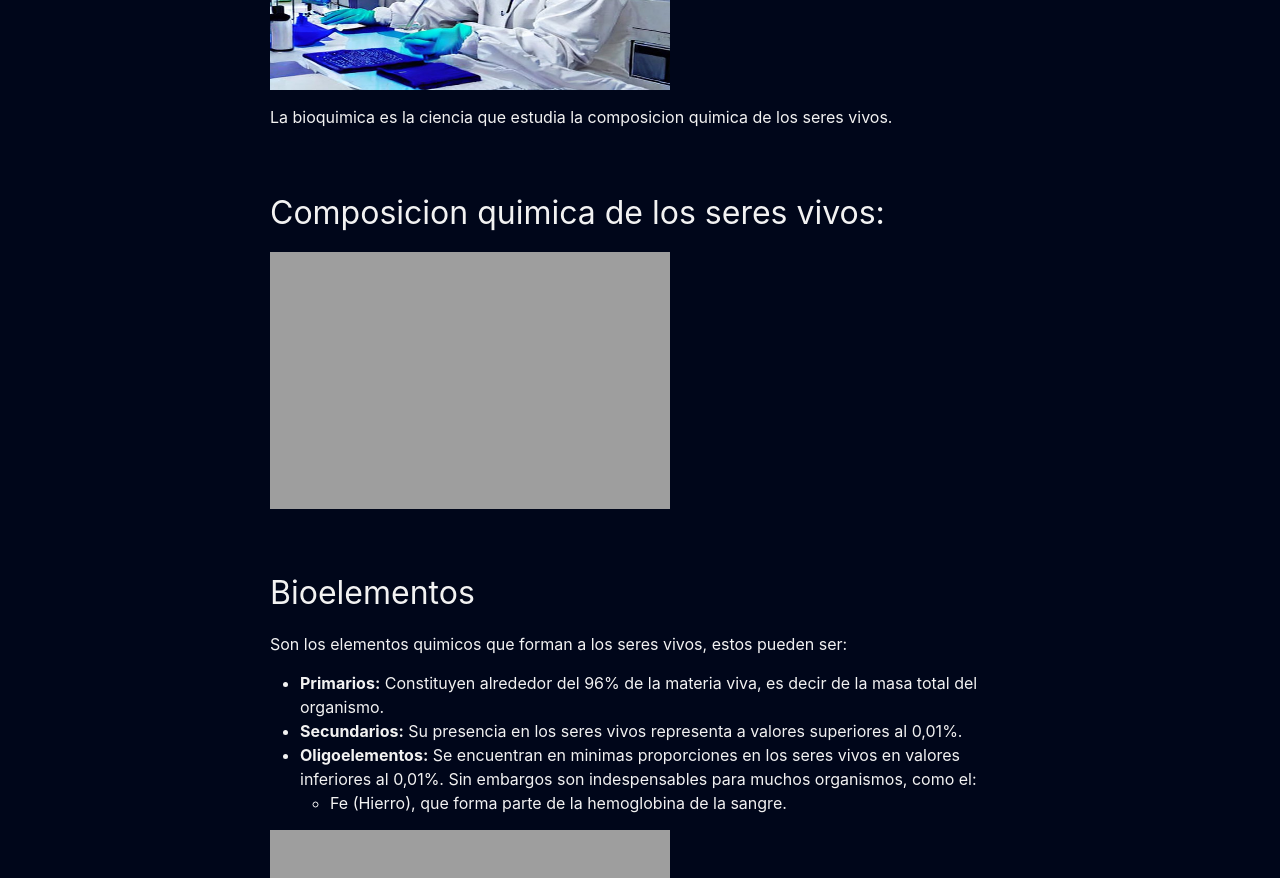
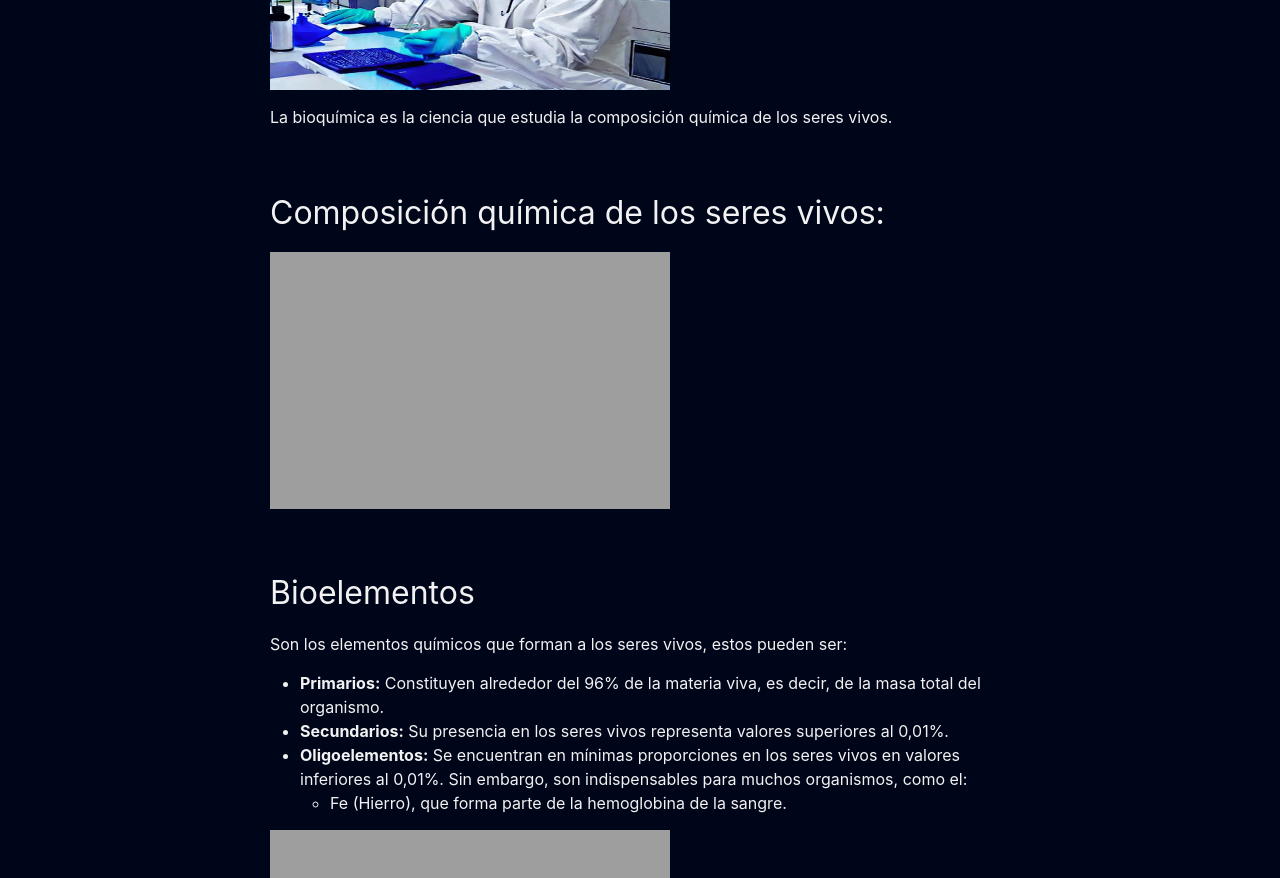
Before and after one commit to dylanmeca/dylanmeca.github.io, a Jekyll site: the page built from _posts/2023-04-24-Bioquimica.md, in a window 1280 px wide. Shown: the part 373-1251 px from the top of the page. Built offline with Jekyll 4.4.1, drawn with Linux system fonts in a browser that asks for light colours; a script that is not in the unit is left out; comment, search, counter and statistics services are not loaded.

Commit message:
Update 2023-04-24-Bioquimica.md

```diff
--- a/_posts/2023-04-24-Bioquimica.md
+++ b/_posts/2023-04-24-Bioquimica.md
@@ -20,17 +20,17 @@ keywords:
 
 <img src="https://dylanmeca.github.io/assets/img/quimica/bioquimica-laboratorio.jfif" width="400px" height="257px">
 
-La bioquimica es la ciencia que estudia la composicion quimica de los seres vivos.
+La bioquímica es la ciencia que estudia la composición química de los seres vivos.
 
-## Composicion quimica de los seres vivos:
+## Composición química de los seres vivos:
 <img src="https://dylanmeca.github.io/assets/img/quimica/composicion-quimica.jpg" width="400px" height="257px">
 
 ## Bioelementos
-Son los elementos quimicos que forman a los seres vivos, estos pueden ser:
+Son los elementos químicos que forman a los seres vivos, estos pueden ser:
 
-* **Primarios:** Constituyen alrededor del 96% de la materia viva, es decir de la masa total del organismo.
-* **Secundarios:** Su presencia en los seres vivos representa a valores superiores al 0,01%.
-* **Oligoelementos:** Se encuentran en minimas proporciones en los seres vivos en valores inferiores al 0,01%. Sin embargos son indespensables para muchos organismos, como el:
+* **Primarios:** Constituyen alrededor del 96% de la materia viva, es decir, de la masa total del organismo.
+* **Secundarios:** Su presencia en los seres vivos representa valores superiores al 0,01%.
+* **Oligoelementos:** Se encuentran en mínimas proporciones en los seres vivos en valores inferiores al 0,01%. Sin embargo, son indispensables para muchos organismos, como el:
   * Fe (Hierro), que forma parte de la hemoglobina de la sangre.
 
 <img src="https://dylanmeca.github.io/assets/img/quimica/hemoglobina.jpg" width="400px" height="257px">
```
